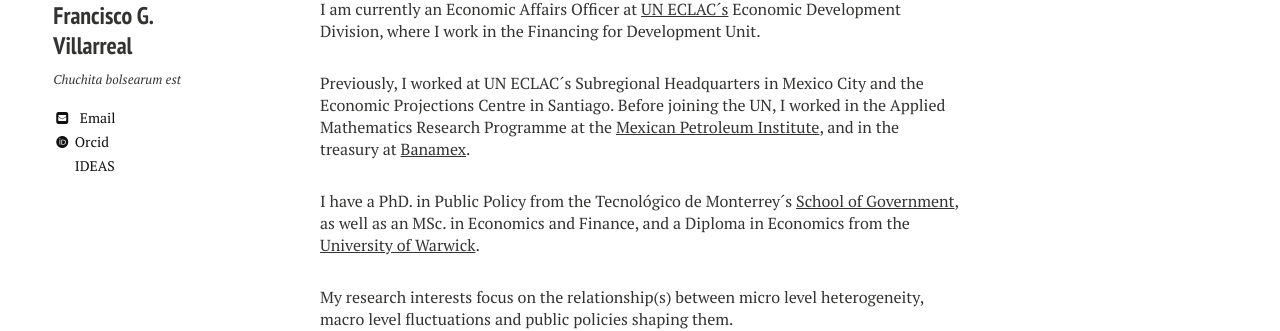
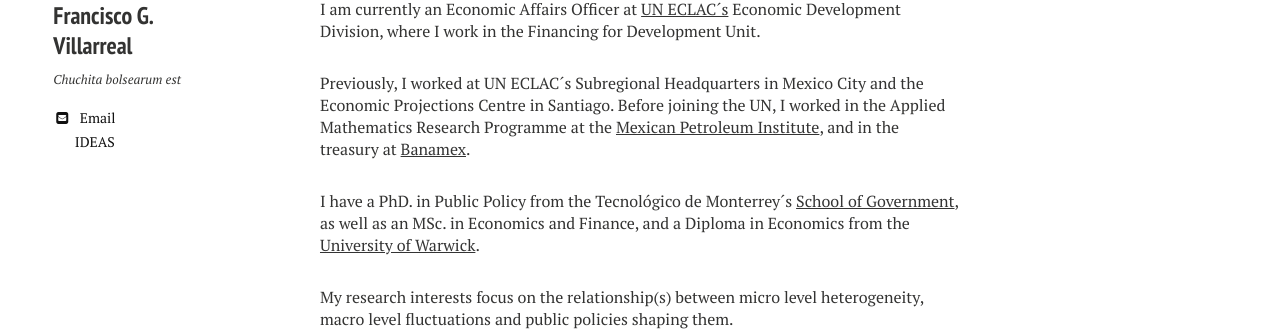
Before and after one commit to fgvillarreal/fgvillarreal.github.io, a Jekyll site: the page built from index.md, in a window 1280 px wide. Shown: the part 270-601 px from the top of the page. Built offline with Jekyll 4.4.1, drawn with Linux system fonts in a browser that asks for light colours; nearby versions of some CDN libraries; some web fonts are replaced.

Commit message:
updated _config.yml

```diff
--- a/_config.yml
+++ b/_config.yml
@@ -14,7 +14,7 @@ owner:
   twitter: #FG_Villarreal
   linkedin: #username
   github: #fgvillarreal
-  orcid: 0000-0003-0876-5297
+  orcid: #0000-0003-0876-5297
   researchgate: #username
   mendeley: #username
   google:
--- a/_includes/_author-bio.html
+++ b/_includes/_author-bio.html
@@ -36,5 +36,5 @@
   {% if author.researchgate %}<a href="https://www.researchgate.net/profile/{{ author.researchgate }}" class="author-social" target="_blank"><i class="ai ai-fw ai-researchgate"></i> ResearchGate</a>{% endif %}
   {% if author.mendeley %}<a href="https://www.mendeley.com/profiles/{{ author.mendeley }}" class="author-social" target="_blank"><i class="ai ai-fw ai-mendeley"></i> Mendeley</a>{% endif %}
   {% if author.orcid %}<a href="https://orcid.org/{{ author.orcid }}" class="author-social" target="_blank"><i class="ai ai-fw ai-orcid"></i> Orcid</a>{% endif %}
-  {% if author.ideas %}<a href="https://ideas.repec.org/e/{{ author.ideas }}.html" class="author-social" target="_blank"><i class="ai ai-fw ai-ideas"></i> IDEAS</a>{% endif %}
+  {% if author.ideas %}<a href="https://ideas.repec.org/e/{{ author.ideas }}.html" class="author-social" target="_blank"><i class="ai ai-fw ai-ideas-repec-square"></i> IDEAS</a>{% endif %}
 </div>
```
